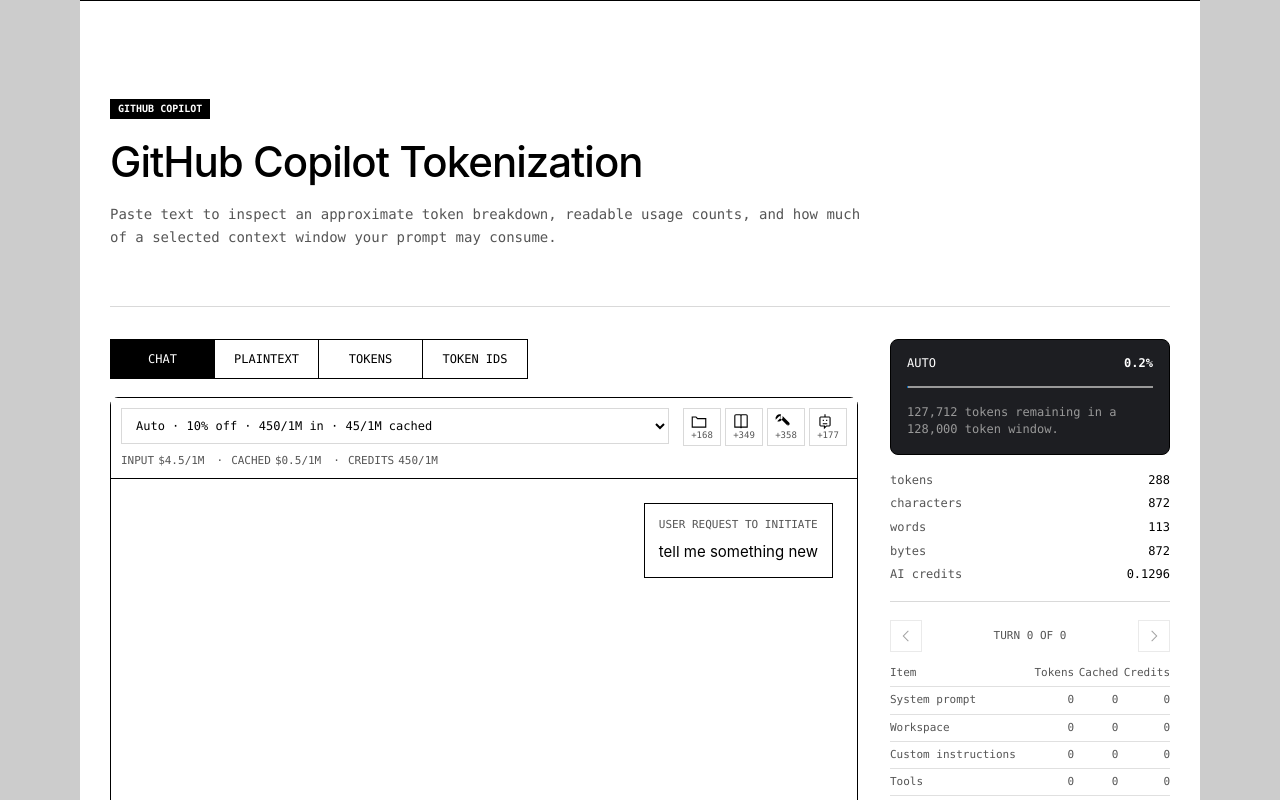
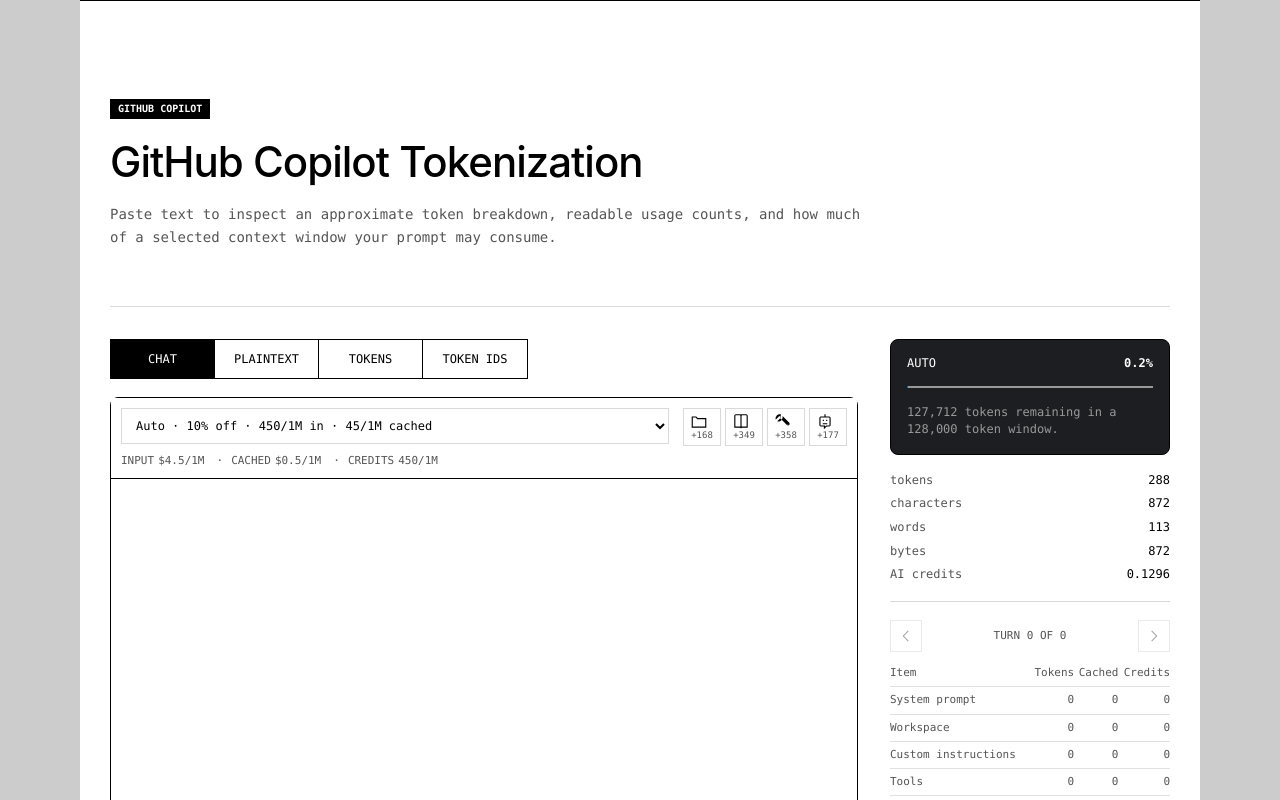
Before and after one commit to MSFT-TKENDRICK/tokenizer, a React (Vite) app: page / in a window 1280 px wide. Shown: the top 800 px of the page. Built offline with nearby package versions, Linux system fonts and the light colour scheme.

Commit message:
Keep turn zero chat empty
Co-authored-by: Copilot <223556219+Copilot@users.noreply.github.com>

```diff
--- a/src/App.css
+++ b/src/App.css
@@ -408,14 +408,8 @@ h3 {
   background: var(--color-background);
 }
 
-.chat-empty,
 .chat-message p {
   margin: 0;
-}
-
-.chat-empty {
-  color: var(--color-muted);
-  font-size: 14px;
 }
 
 .chat-message {
@@ -427,8 +421,7 @@ h3 {
   background: var(--color-background);
 }
 
-.chat-message-user,
-.chat-message-pending {
+.chat-message-user {
   align-self: flex-end;
   border-color: var(--color-primary);
 }
--- a/src/App.tsx
+++ b/src/App.tsx
@@ -263,9 +263,6 @@ export default function App() {
       content: conversationAssistantResponses[index] ?? "I would answer using the submitted user request and the current prompt context.",
     },
   ]);
-  const pendingChatMessage = draftUserMessage.trim().length > 0
-    ? { id: "pending-user", role: "pending" as const, label: "User request to initiate", content: draftUserMessage }
-    : undefined;
 
   function buildInvoicePage(turnIndex: number) {
     const optionalRows = promptPatchLayers.map((layer) => ({
@@ -586,25 +583,13 @@ export default function App() {
               </div>
             </div>
             {viewMode === "chat" ? (
-              <div className="text-viewport chat-transcript" aria-label="Chat transcript" tabIndex={0}>
-                {chatTranscript.length === 0 && !pendingChatMessage ? (
-                  <p className="chat-empty">Submit a user request to start the conversation.</p>
-                ) : (
-                  <>
+              <div className="text-viewport chat-transcript" aria-label="Chat transcript" role="log" tabIndex={0}>
                 {chatTranscript.map((message) => (
                   <article className={`chat-message chat-message-${message.role}`} key={message.id}>
                     <span className="chat-message-label">{message.label}</span>
                     <p>{message.content}</p>
                   </article>
                 ))}
-                    {pendingChatMessage && (
-                      <article className="chat-message chat-message-pending" key={pendingChatMessage.id}>
-                        <span className="chat-message-label">{pendingChatMessage.label}</span>
-                        <p>{pendingChatMessage.content}</p>
-                      </article>
-                    )}
-                  </>
-                )}
               </div>
             ) : viewMode === "plain" ? (
               <div className="plaintext-shell">
```
Also changed, not shown: 1 other file (tests, documents, lock files or other folders). Lines whose indentation alone changed are shown as unchanged.
